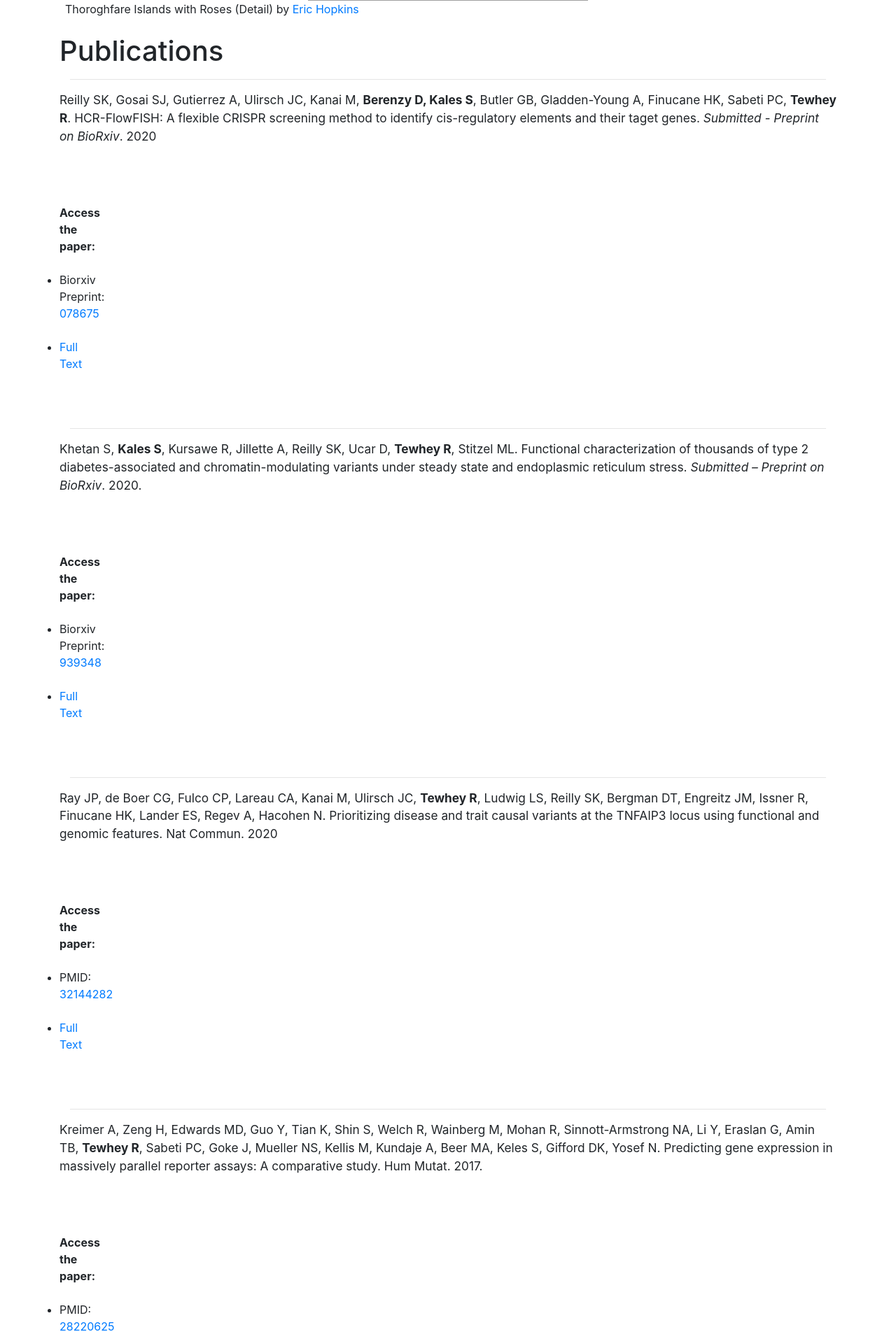
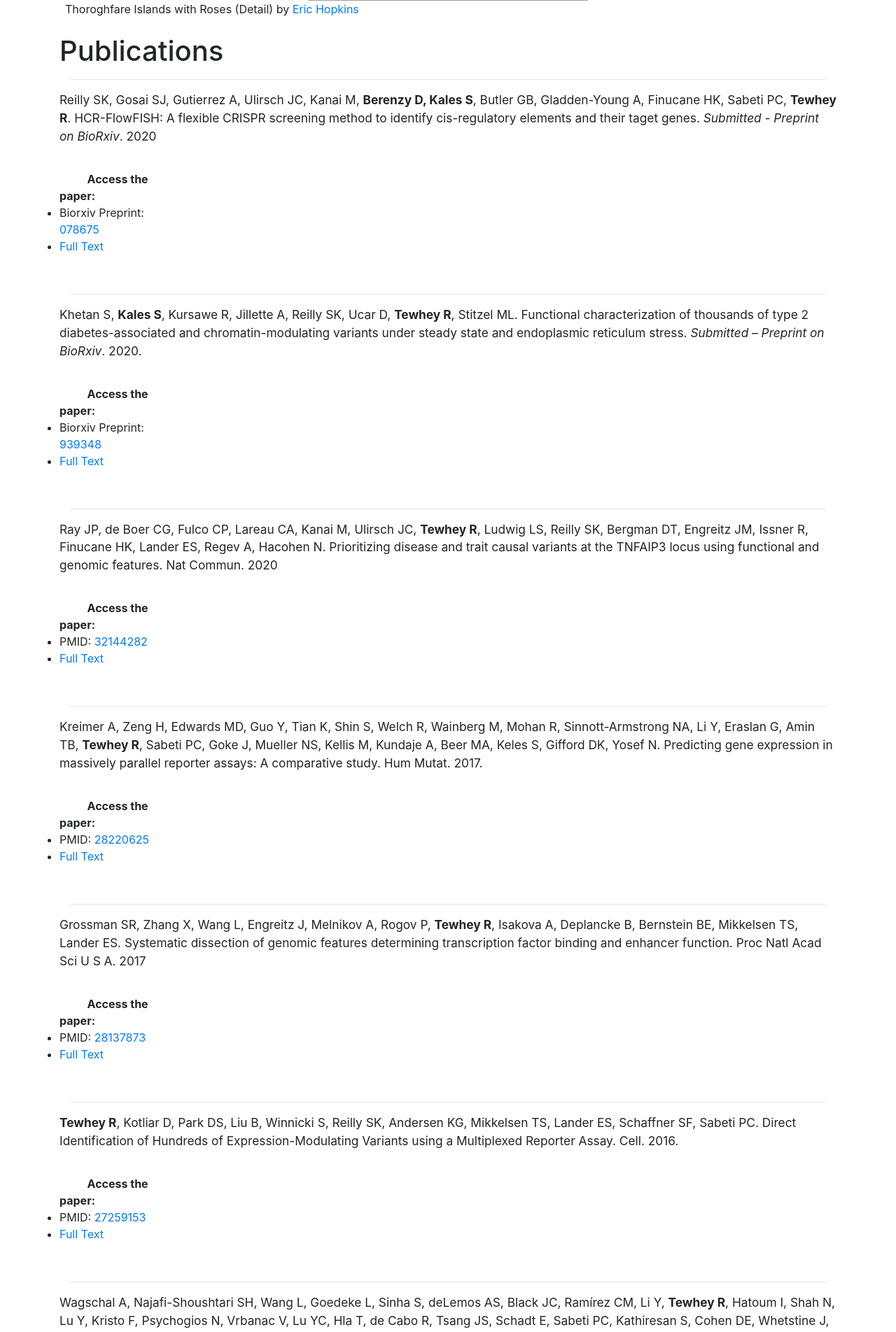
Before and after one commit to tewhey-lab/tewhey-lab.github.io, a Jekyll site: the page built from publications/index.html, in a window 1280 px wide. Shown: the part 375-2279 px from the top of the page at 70% size. Built offline with Jekyll 4.4.1, drawn with Linux system fonts in a browser that asks for light colours; nearby versions of some CDN libraries; comment, search, counter and statistics services are not loaded; grey boxes are pictures that could not be loaded.

Commit message:
Update index.html

```diff
--- a/publications/index.html
+++ b/publications/index.html
@@ -18,7 +18,7 @@ group: publications
 <div class="row" style="padding-top: 10px; margin-top: -10px;" id="{{publication.pmid}}">
 <div style="font-size: 108% !important;">{{ publication.citation | markdownify }}</div>
 <div class="row" style="padding-top: 20px; margin-top: - 20px;">
-  <ul class="col-sm-2">
+  <ul class="col-md-10">
 			<strong> &emsp; &emsp; Access the paper: &emsp; </strong>
 			<!--PMID-->
 			{% if publication.pmid %}
```
